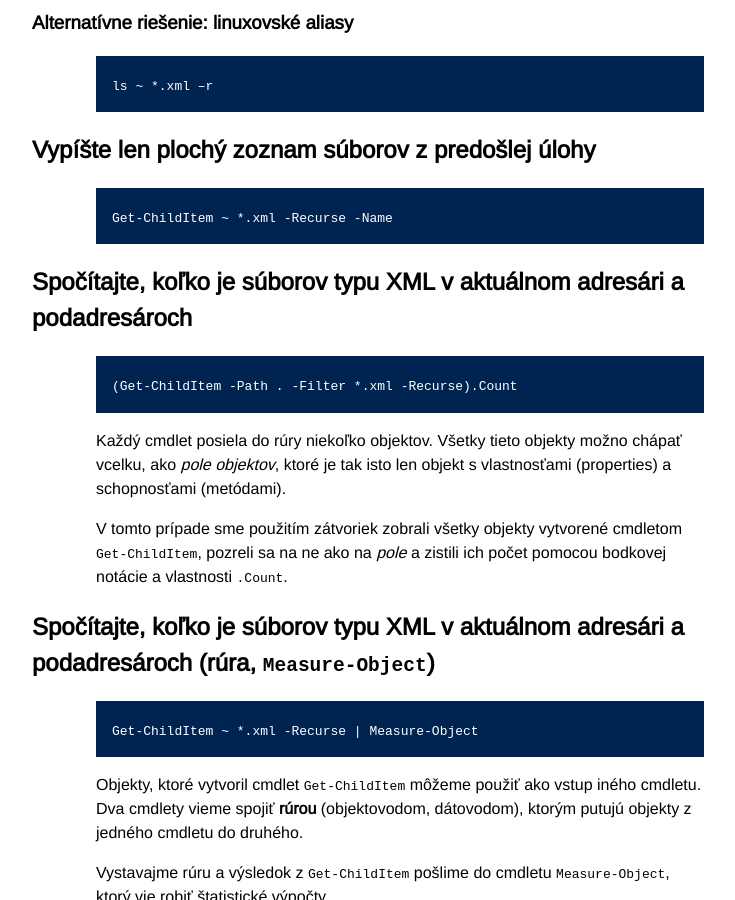
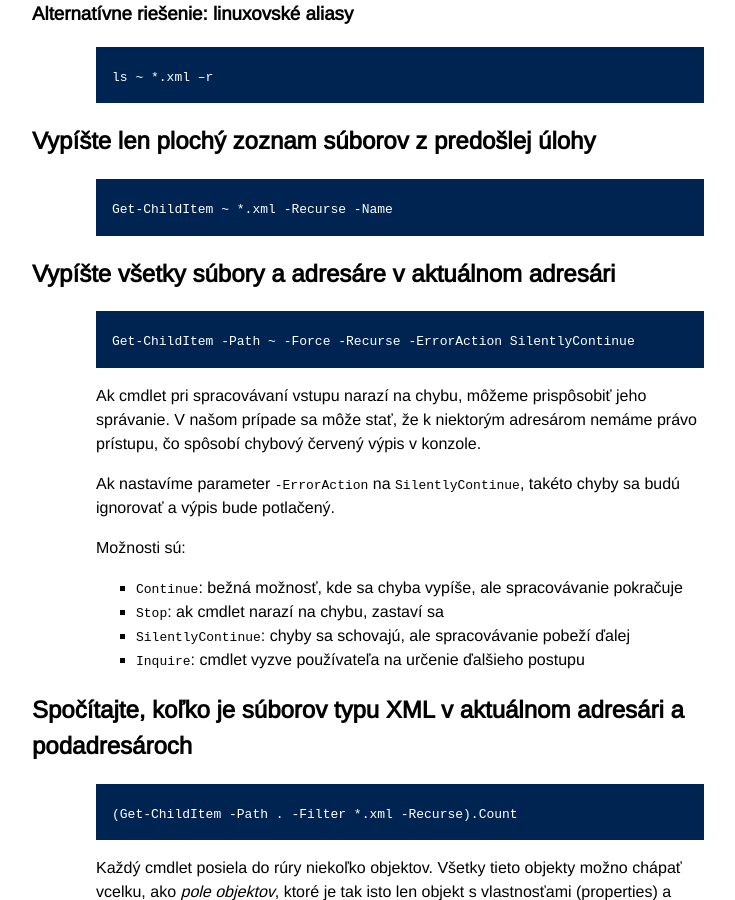
Before and after one commit to novotnyr/powershell-cvicebnica, a Jekyll site: the page built from adresare.markdown, in a window 1280 px wide and 900 px high, scrolled down 6562 px. Shown: the whole window, without its empty margins (272-1007 px from the left). Built offline with Jekyll 4.4.1, drawn with Linux system fonts in a browser that asks for light colours; some of the changed text lies outside the part shown.

Commit message:
Upratovanie a dodanie obsluhy cez ErrorAction

```diff
--- a/adresare.markdown
+++ b/adresare.markdown
@@ -114,9 +114,14 @@ Názvy parametrov možno skrátiť, pokiaľ nedôjde k nejednoznačnostiam.
 Zapíšte názvy súborov a adresárov do externého súboru
 -----------------------------------------------------
 
-	Get-Child-Item -Name > subory.txt
+	Get-ChildItem -Name > subory.txt
 
 Výstup ľubovoľného cmdletu možno zapísať do textového súboru použitím presmerovania cez `>`.
+
+Vypíšte všetky súbory a adresáre v aktuálnom adresári, vrátane skrytých
+-----------------------------------------------------------------------
+
+    Get-ChildItem -Force
 
 Overte existenciu súboru `subory.txt`
 -------------------------------------
@@ -159,7 +164,6 @@ Alternatívne:
 
 	gci ~
 
-
 Presuňte sa do adresára `C:\Windows`
 ------------------------------------
 
@@ -206,8 +204,8 @@ Alternatívne:
 
 	ls ~ *.xml
 
-Vypíšte všetky súbory v aktuálnom adresári a vo všetkých jeho podadresároch.
-----------------------------------------------------------------------------
+Vypíšte všetky súbory v aktuálnom adresári a vo všetkých jeho podadresároch
+---------------------------------------------------------------------------
 
 	Get-ChildItem –Recurse
 
@@ -215,8 +213,8 @@ Parametre možno skracovať, kým nedôjde k nejednoznačnosti:
 
 	gci -r
 
-Vypíšte všetky XML súbory v domovskom adresári a vo všetkých jeho podadresároch.
---------------------------------------------------------------------------------
+Vypíšte všetky XML súbory v domovskom adresári a vo všetkých jeho podadresároch
+-------------------------------------------------------------------------------
 
 	Get-ChildItem -Path . -Filter *.xml -Recurse
 
@@ -247,6 +245,27 @@ Vypíšte len plochý zoznam súborov z predošlej úlohy
 ---------------------------------------------------
 
 	Get-ChildItem ~ *.xml -Recurse -Name
+
+Vypíšte všetky súbory a adresáre v aktuálnom adresári
+-----------------------------------------------------
+
+    Get-ChildItem -Path ~ -Force -Recurse -ErrorAction SilentlyContinue
+
+Ak cmdlet pri spracovávaní vstupu narazí na chybu, môžeme
+prispôsobiť jeho správanie. V našom prípade sa môže stať, že k niektorým
+adresárom nemáme právo prístupu, čo spôsobí chybový červený výpis
+v konzole.
+
+Ak nastavíme parameter `-ErrorAction` na `SilentlyContinue`, takéto
+chyby sa budú ignorovať a výpis bude potlačený.
+
+Možnosti sú:
+
+- `Continue`: bežná možnosť, kde sa chyba vypíše, ale spracovávanie pokračuje
+- `Stop`: ak cmdlet narazí na chybu, zastaví sa
+- `SilentlyContinue`: chyby sa schovajú, ale spracovávanie pobeží ďalej
+- `Inquire`: cmdlet vyzve používateľa na určenie ďalšieho postupu
+
 
 Spočítajte, koľko je súborov typu XML v aktuálnom adresári a podadresároch
 --------------------------------------------------------------------------
@@ -427,8 +446,8 @@ Alternatívny zápis:
 
 	ls | select -exp fullname
 
-Nájdite plnú cestu a veľkosť najväčšieho súboru v domovskom adresári vrátane podadresárov.
-------------------------------------------------------------------------------------------
+Nájdite plnú cestu a veľkosť najväčšieho súboru v domovskom adresári vrátane podadresárov
+-----------------------------------------------------------------------------------------
 
 	Get-ChildItem -Recurse |
 	    Sort-Object -Property Length -Descending |
@@ -538,7 +557,7 @@ Triedenie je potrebné, pretože bez nich `Get-Unique` nebude fungovať správne
     Get-ChildItem . *.mp3 -Recurse |
         Select-Object -ExpandProperty DirectoryName |
             Sort-Object |
-                | Get-Unique
+                Get-Unique
 
 Spočítajte frekvencie prípon súborov v adresári [grouping, `Group-Object`]
 --------------------------------------------------------------------------
```
Also changed, not shown: other parts of adresare.markdown (+2 -8 lines).
